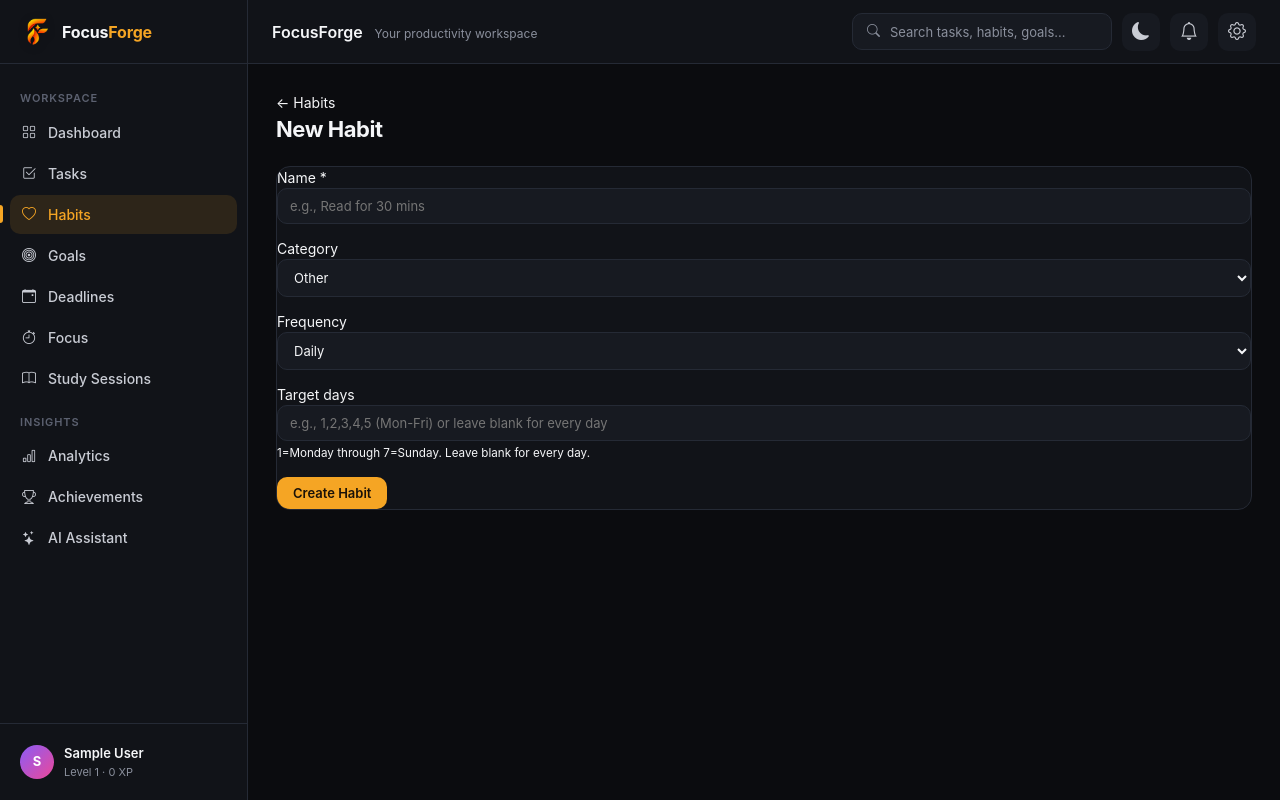
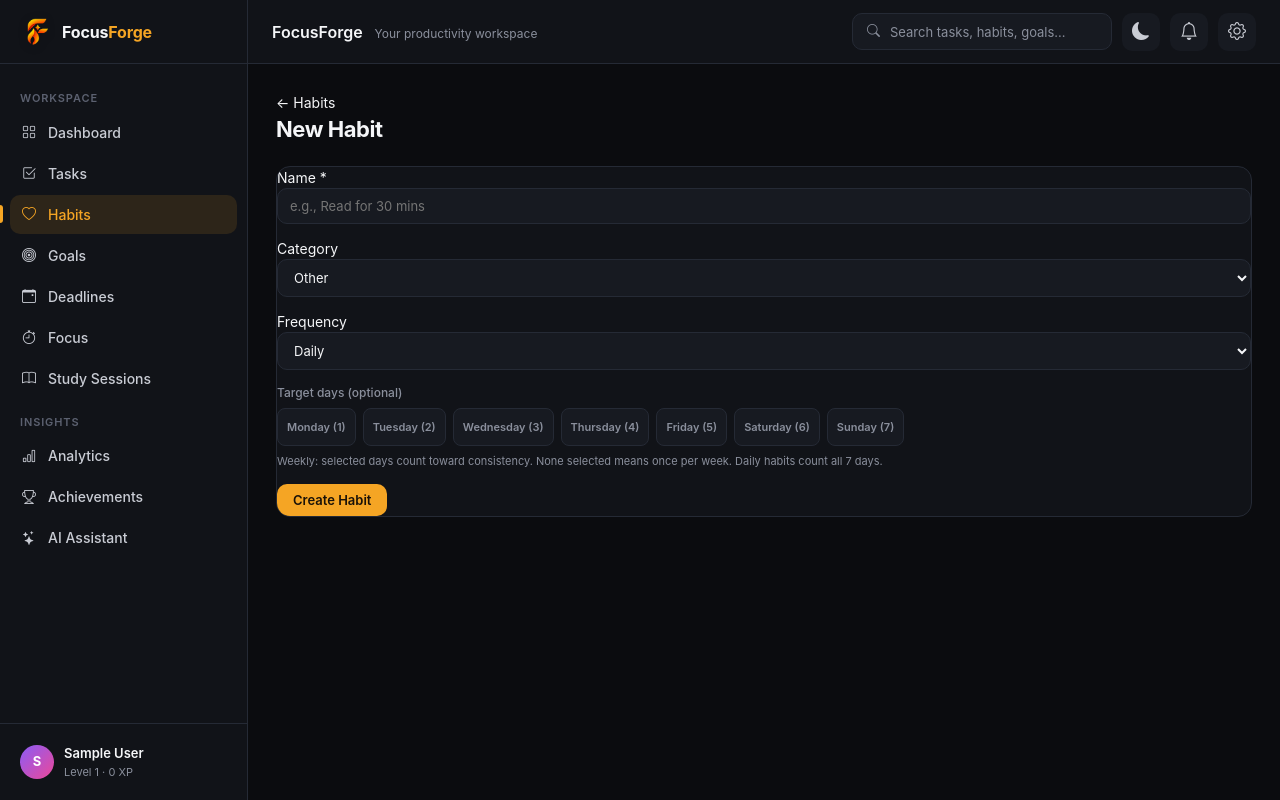
Before and after one commit to Krishna5421/focusforge, a Django app: page /habits/create/ in a window 1280 px wide. Run offline with Django 5.2, Linux system fonts and the light colour scheme; the visitor is signed in with stand-in values (Sample User, id 1); data that the repository does not hold is empty; parts of the project's set-up code (start-up, migrations or seed data) failed here and were passed over.

Commit message:
feat(habits): use weekday checkboxes and validate target days

```diff
--- a/habits/forms.py
+++ b/habits/forms.py
@@ -3,12 +3,12 @@ from .models import Habit
 
 
 class HabitForm(forms.ModelForm):
-    target_days = forms.CharField(
+    target_days = forms.MultipleChoiceField(
         required=False,
-        widget=forms.TextInput(attrs={
-            'class': 'form-input',
-            'placeholder': 'e.g., 1,2,3,4,5 (Mon-Fri) or leave blank for every day'
-        })
+        choices=[(1, 'Monday (1)'), (2, 'Tuesday (2)'), (3, 'Wednesday (3)'),
+                 (4, 'Thursday (4)'), (5, 'Friday (5)'), (6, 'Saturday (6)'),
+                 (7, 'Sunday (7)')],
+        widget=forms.CheckboxSelectMultiple,
     )
 
     class Meta:
@@ -23,15 +23,16 @@ class HabitForm(forms.ModelForm):
     def __init__(self, *args, **kwargs):
         super().__init__(*args, **kwargs)
         if self.instance and self.instance.pk and self.instance.target_days:
-            self.initial['target_days'] = ','.join(str(d) for d in self.instance.target_days)
+            self.initial['target_days'] = [str(day) for day in self.instance.target_days]
 
     def clean_target_days(self):
-        value = self.cleaned_data.get('target_days', '')
-        if not value:
-            return []
-        days = []
-        for part in value.split(','):
-            part = part.strip()
-            if part.isdigit() and 1 <= int(part) <= 7:
-                days.append(int(part))
-        return days
+        return sorted({int(day) for day in self.cleaned_data.get('target_days', [])})
+
+    def clean(self):
+        cleaned_data = super().clean()
+        if cleaned_data.get('frequency') == 'DAILY' and cleaned_data.get('target_days'):
+            self.add_error(
+                'target_days',
+                'Target days only apply to weekly habits. Choose Weekly or clear the selected days.',
+            )
+        return cleaned_data
--- a/habits/views.py
+++ b/habits/views.py
@@ -80,17 +80,6 @@ def habit_create(request):
         if form.is_valid():
             habit = form.save(commit=False)
             habit.user = request.user
-
-            # Handle target_days if it's a comma-separated string from form
-            target_days = request.POST.get('target_days', '')
-            if target_days:
-                try:
-                    habit.target_days = [int(day.strip()) for day in target_days.split(',') if day.strip().isdigit()]
-                except ValueError:
-                    habit.target_days = []
-            else:
-                habit.target_days = []
-
             habit.save()
             messages.success(request, 'Habit created successfully.')
             return redirect('habits:habit_list')
@@ -206,11 +195,15 @@ def save_habit_from_request(request, habit=None):
     if frequency not in dict(Habit.FREQUENCY_CHOICES):
         frequency = 'DAILY'
 
-    target_days = []
-    for value in request.POST.get('target_days', '').split(','):
-        value = value.strip()
-        if value.isdigit() and 1 <= int(value) <= 7:
-            target_days.append(int(value))
+    target_values = request.POST.getlist('target_days')
+    # Continue accepting existing comma-separated form/API submissions while
+    # validating every day and storing only integers in JSONField.
+    target_values = [part.strip() for value in target_values for part in value.split(',') if part.strip()]
+    if any(not value.isdigit() or not 1 <= int(value) <= 7 for value in target_values):
+        return None, 'Choose weekdays from Monday (1) through Sunday (7).'
+    target_days = sorted({int(value) for value in target_values})
+    if frequency == 'DAILY' and target_days:
+        return None, 'Target days only apply to weekly habits. Choose Weekly or clear the selected days.'
 
     habit = habit or Habit(user=request.user)
     habit.name = name
--- a/templates/habits/habit_form.html
+++ b/templates/habits/habit_form.html
@@ -32,9 +32,14 @@
       {{ form.frequency }}
     </div>
     <div class="form-group">
-      <label>Target days</label>
-      {{ form.target_days }}
-      <small>1=Monday through 7=Sunday. Leave blank for every day.</small>
+      <span class="form-label">Target days (optional)</span>
+      <div class="habit-target-days form-target-days">
+        {% for checkbox in form.target_days %}
+          <label class="habit-target-day">{{ checkbox.tag }}<span>{{ checkbox.choice_label }}</span></label>
+        {% endfor %}
+      </div>
+      {{ form.target_days.errors }}
+      <small class="habit-target-help">Weekly: selected days count toward consistency. None selected means once per week. Daily habits count all 7 days.</small>
     </div>
     <button class="btn btn-primary" type="submit">{% if habit %}Save Changes{% else %}Create Habit{% endif %}</button>
   </form>
```
Also changed, not shown: habits/serializers.py (+20 -0 lines), templates/habits/habit_list.html (+40 -4 lines).
